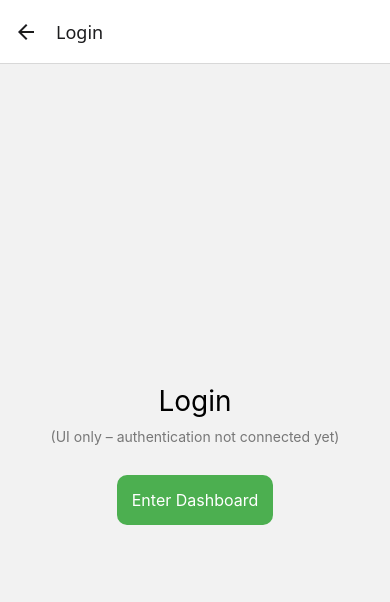
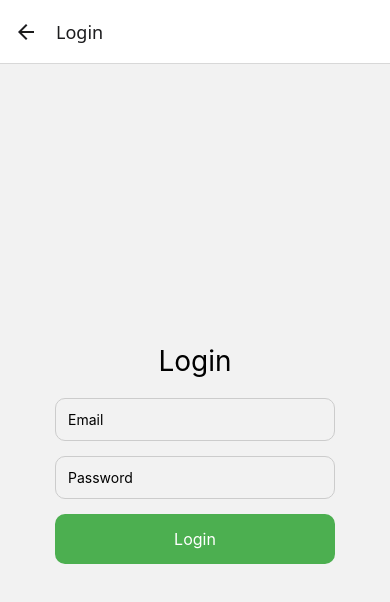
Before and after one commit to ralphtiongco19/my-mushroom-app, a React Native app: screen /Login in a window 390 px wide. Shown: the top 602 px of the page. Built offline with nearby package versions, Linux system fonts and the light colour scheme.

Commit message:
login/signup_SYNC_supabase

```diff
--- a/screens/LoginScreen.js
+++ b/screens/LoginScreen.js
@@ -1,46 +1,74 @@
-import React from 'react';
-import { View, Text, StyleSheet, TouchableOpacity } from 'react-native';
+import React, { useState } from 'react';
+import { View, Text, TextInput, StyleSheet, TouchableOpacity, Alert } from 'react-native';
+import { supabase } from '../supabase'; // <-- your file
 
 export default function LoginScreen({ navigation }) {
+  const [email, setEmail] = useState('');
+  const [password, setPassword] = useState('');
+
+  const handleLogin = async () => {
+    try {
+      const { data, error } = await supabase.auth.signInWithPassword({
+        email,
+        password,
+      });
+
+      if (error) {
+        Alert.alert('Login Failed', error.message);
+      } else {
+        Alert.alert('Login Success', 'Welcome!');
+        navigation.replace('Dashboard'); // goes to your dashboard
+      }
+    } catch (err) {
+      Alert.alert('Error', err.message);
+    }
+  };
+
   return (
     <View style={styles.container}>
       <Text style={styles.title}>Login</Text>
 
-      <Text style={styles.note}>
-        (UI only – authentication not connected yet)
-      </Text>
+      <TextInput
+        style={styles.input}
+        placeholder="Email"
+        value={email}
+        onChangeText={setEmail}
+        keyboardType="email-address"
+        autoCapitalize="none"
+      />
 
-      <TouchableOpacity
-        style={styles.button}
-        onPress={() => navigation.replace('Dashboard')}
-      >
-        <Text style={styles.buttonText}>Enter Dashboard</Text>
+      <TextInput
+        style={styles.input}
+        placeholder="Password"
+        value={password}
+        onChangeText={setPassword}
+        secureTextEntry
+      />
+
+      <TouchableOpacity style={styles.button} onPress={handleLogin}>
+        <Text style={styles.buttonText}>Login</Text>
       </TouchableOpacity>
     </View>
   );
 }
 
 const styles = StyleSheet.create({
-  container: {
-    flex: 1,
-    justifyContent: 'center',
-    alignItems: 'center',
-  },
-  title: {
-    fontSize: 28,
-    marginBottom: 10,
-  },
-  note: {
-    color: '#777',
-    marginBottom: 30,
+  container: { flex: 1, justifyContent: 'center', alignItems: 'center', padding: 20 },
+  title: { fontSize: 28, marginBottom: 20 },
+  input: {
+    width: '80%',
+    padding: 12,
+    borderWidth: 1,
+    borderColor: '#ccc',
+    borderRadius: 10,
+    marginBottom: 15,
   },
   button: {
+    width: '80%',
     backgroundColor: '#4CAF50',
     padding: 15,
     borderRadius: 10,
+    alignItems: 'center',
   },
-  buttonText: {
-    color: '#fff',
-    fontSize: 16,
-  },
+  buttonText: { color: '#fff', fontSize: 16 },
 });
--- a/screens/SignupScreen.js
+++ b/screens/SignupScreen.js
@@ -1,46 +1,74 @@
-import React from 'react';
-import { View, Text, StyleSheet, TouchableOpacity } from 'react-native';
+import React, { useState } from 'react';
+import { View, Text, TextInput, StyleSheet, TouchableOpacity, Alert } from 'react-native';
+import { supabase } from '../supabase'; // <-- your file
 
 export default function SignupScreen({ navigation }) {
+  const [email, setEmail] = useState('');
+  const [password, setPassword] = useState('');
+
+  const handleSignup = async () => {
+    try {
+      const { data, error } = await supabase.auth.signUp({
+        email,
+        password,
+      });
+
+      if (error) {
+        Alert.alert('Signup Failed', error.message);
+      } else {
+        Alert.alert('Signup Success', 'Check your email for confirmation!');
+        navigation.replace('Dashboard'); // goes to dashboard
+      }
+    } catch (err) {
+      Alert.alert('Error', err.message);
+    }
+  };
+
   return (
     <View style={styles.container}>
       <Text style={styles.title}>Sign Up</Text>
 
-      <Text style={styles.note}>
-        (UI only – account creation not implemented yet)
-      </Text>
+      <TextInput
+        style={styles.input}
+        placeholder="Email"
+        value={email}
+        onChangeText={setEmail}
+        keyboardType="email-address"
+        autoCapitalize="none"
+      />
 
-      <TouchableOpacity
-        style={styles.button}
-        onPress={() => navigation.replace('Dashboard')}
-      >
-        <Text style={styles.buttonText}>Continue to Dashboard</Text>
+      <TextInput
+        style={styles.input}
+        placeholder="Password"
+        value={password}
+        onChangeText={setPassword}
+        secureTextEntry
+      />
+
+      <TouchableOpacity style={styles.button} onPress={handleSignup}>
+        <Text style={styles.buttonText}>Sign Up</Text>
       </TouchableOpacity>
     </View>
   );
 }
 
 const styles = StyleSheet.create({
-  container: {
-    flex: 1,
-    justifyContent: 'center',
-    alignItems: 'center',
-  },
-  title: {
-    fontSize: 28,
-    marginBottom: 10,
-  },
-  note: {
-    color: '#777',
-    marginBottom: 30,
+  container: { flex: 1, justifyContent: 'center', alignItems: 'center', padding: 20 },
+  title: { fontSize: 28, marginBottom: 20 },
+  input: {
+    width: '80%',
+    padding: 12,
+    borderWidth: 1,
+    borderColor: '#ccc',
+    borderRadius: 10,
+    marginBottom: 15,
   },
   button: {
+    width: '80%',
     backgroundColor: '#2196F3',
     padding: 15,
     borderRadius: 10,
+    alignItems: 'center',
   },
-  buttonText: {
-    color: '#fff',
-    fontSize: 16,
-  },
+  buttonText: { color: '#fff', fontSize: 16 },
 });
```
